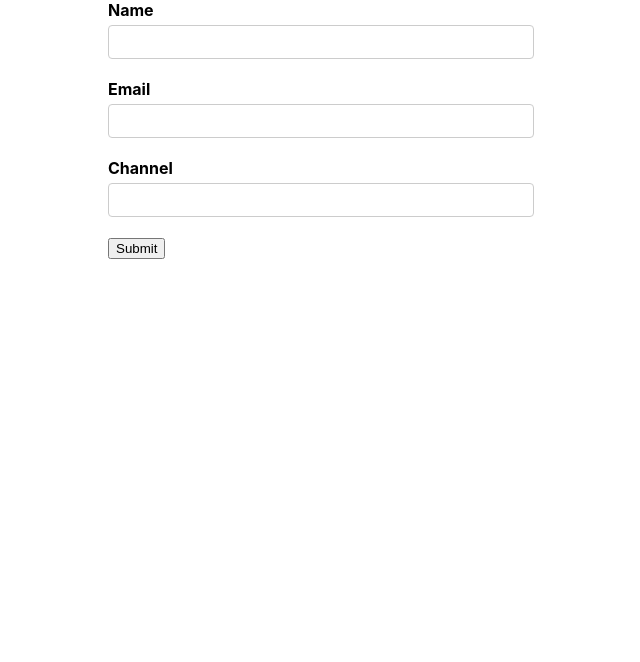
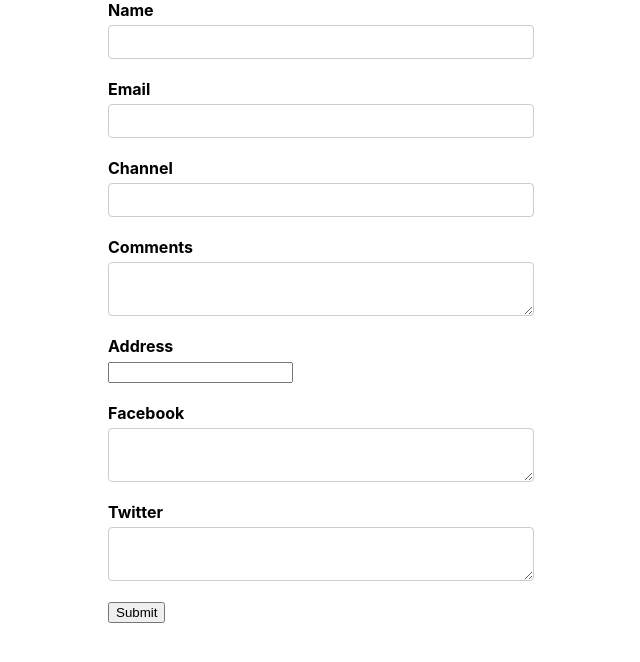
Before and after one commit to tlcrezende/formik, a React (Create React App) app: page / in a window 1280 px wide. Shown: the top 662 px of the page, without its empty margins (319-959 px from the left). Built offline with nearby package versions, Linux system fonts and the light colour scheme.

Commit message:
add nested forms

```diff
--- /dev/null
+++ b/src/components/TextError.js
@@ -0,0 +1,7 @@
+import React from "react";
+
+function TextError(props) {
+  return <div className="error">{props.children}</div>;
+}
+
+export default TextError;
--- a/src/components/YoutubeForm.js
+++ b/src/components/YoutubeForm.js
@@ -1,11 +1,18 @@
 import React from "react";
 import { Formik, Form, Field, ErrorMessage } from "formik";
 import * as Yup from "yup";
+import TextError from "./TextError";
 
 const initialValues = {
   name: "",
   email: "",
   channel: "",
+  comments: "",
+  address: "",
+  social: {
+    facebook: "",
+    twitter: "",
+  },
 };
 
 const onSubmit = (values) => {
@@ -33,6 +40,7 @@
   //formik.getFieldProps substitui os valores de formulário onChange={formik.handleChange}, onBlur={formik.handleBlur} e value={formik.values.nomeAqui}
   // <Form> não precisa do onSubmit propr passando pra ele, já está diretamente ligado ao Formik
   // <Field> já possui getFieldProps por debaixo dos panos e não precisa passar para ele "entender" essas funcionalidades
+  // Podemos mudar o estimo da mensagem de erro usando components ou passando uma função dentro do children
   return (
     <Formik
       initialValues={initialValues}
@@ -43,18 +51,53 @@
         <div className="form-control">
           <label htmlFor="name">Name</label>
           <Field type="text" id="name" name="name" />
-          <ErrorMessage name="name" />
+          <ErrorMessage name="name" component={TextError} />
         </div>
         <div className="form-control">
           <label htmlFor="email">Email</label>
           <Field type="email" id="email" name="email" />
-          <ErrorMessage name="email" />
+          <ErrorMessage name="email">
+            {(errorMsg) => <div className="error">{errorMsg}</div>}
+          </ErrorMessage>
         </div>
 
         <div className="form-control">
           <label htmlFor="channel">Channel</label>
           <Field type="text" id="channel" name="channel" />
           <ErrorMessage name="channel" />
+        </div>
+
+        <div className="form-control">
+          <label htmlFor="comments">Comments</label>
+          <Field as="textarea" id="comments" name="comments" />
+          <ErrorMessage name="comments" />
+        </div>
+
+        <div className="form-control">
+          <label htmlFor="address">Address</label>
+          <Field name="address" type="text" >
+            {(props) => {
+              const { field, form, meta } = props;
+              return (
+                <div>
+                  <input id="address" {...field} />
+                  {meta.touched && meta.error ? <div>{meta.error}</div> : null}
+                </div>
+              );
+            }}
+          </Field>
+        </div>
+
+        <div className="form-control">
+          <label htmlFor="facebook">Facebook</label>
+          <Field as="textarea" id="facebook" name="social.facebook" />
+          <ErrorMessage name="social.facebook" />
+        </div>
+
+        <div className="form-control">
+          <label htmlFor="twitter">Twitter</label>
+          <Field as="textarea" id="twitter" name="social.twitter" />
+          <ErrorMessage name="social.twitter" />
         </div>
 
         <button type="submit">Submit</button>
```
